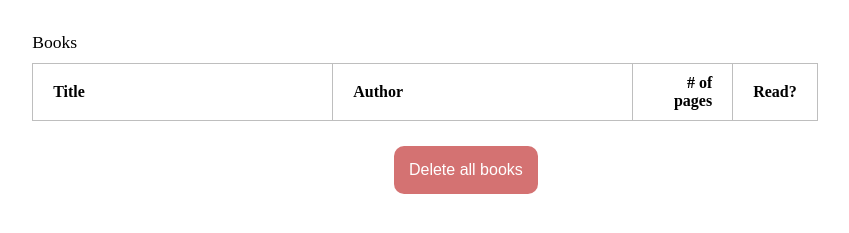
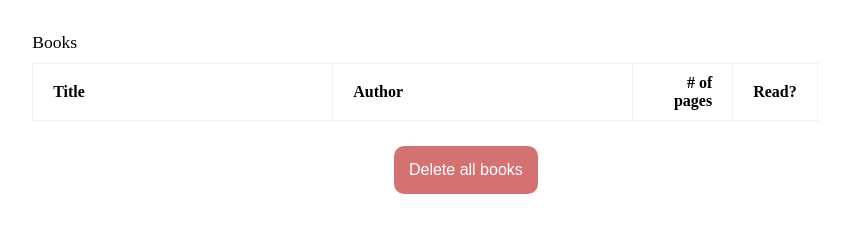
Before and after one commit to mart-in-a-jar/odin-library, a plain HTML site: page index.html in a window 1280 px wide. Shown: the part 171-404 px from the top of the page, 355-1204 px from the left. Drawn offline with Linux system fonts and the light colour scheme.

Commit message:
Change border opacity

```diff
--- a/style.css
+++ b/style.css
@@ -35,7 +35,7 @@ table {
 }
 
 td, th {
-    border: 1px solid rgb(190,190,190);
+    border: 1px solid rgb(190,190,190, 0.18);
     padding: 10px 20px;
     text-align: left;
 }
```
